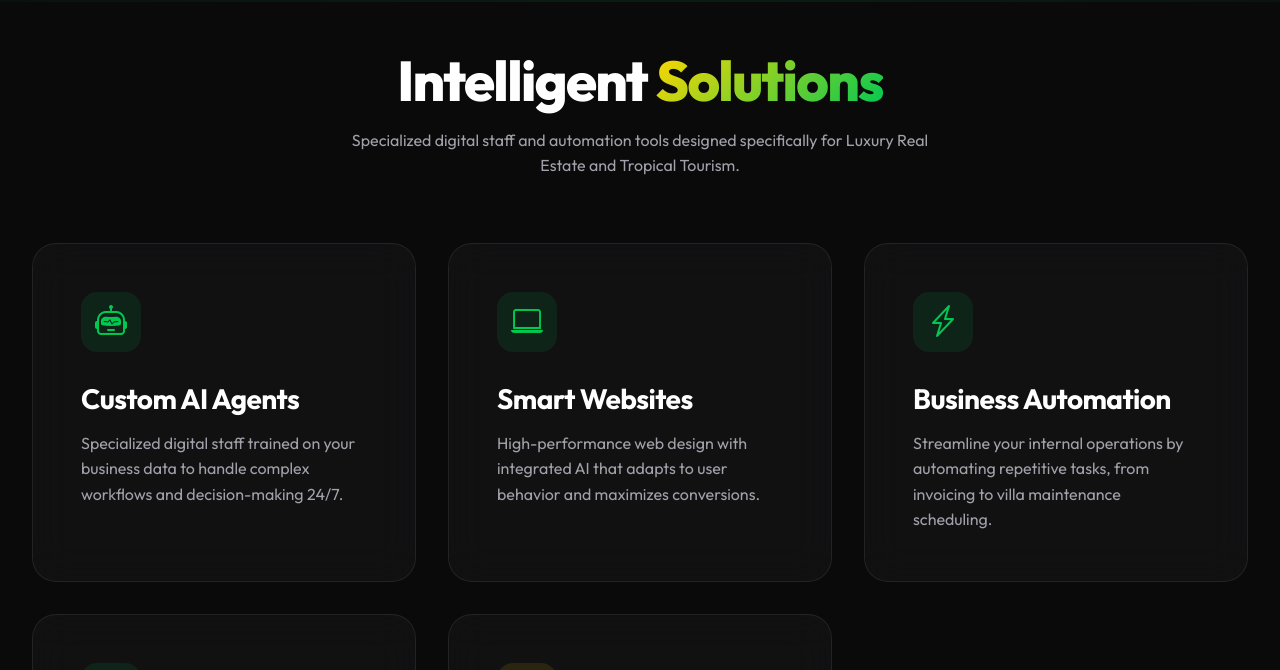
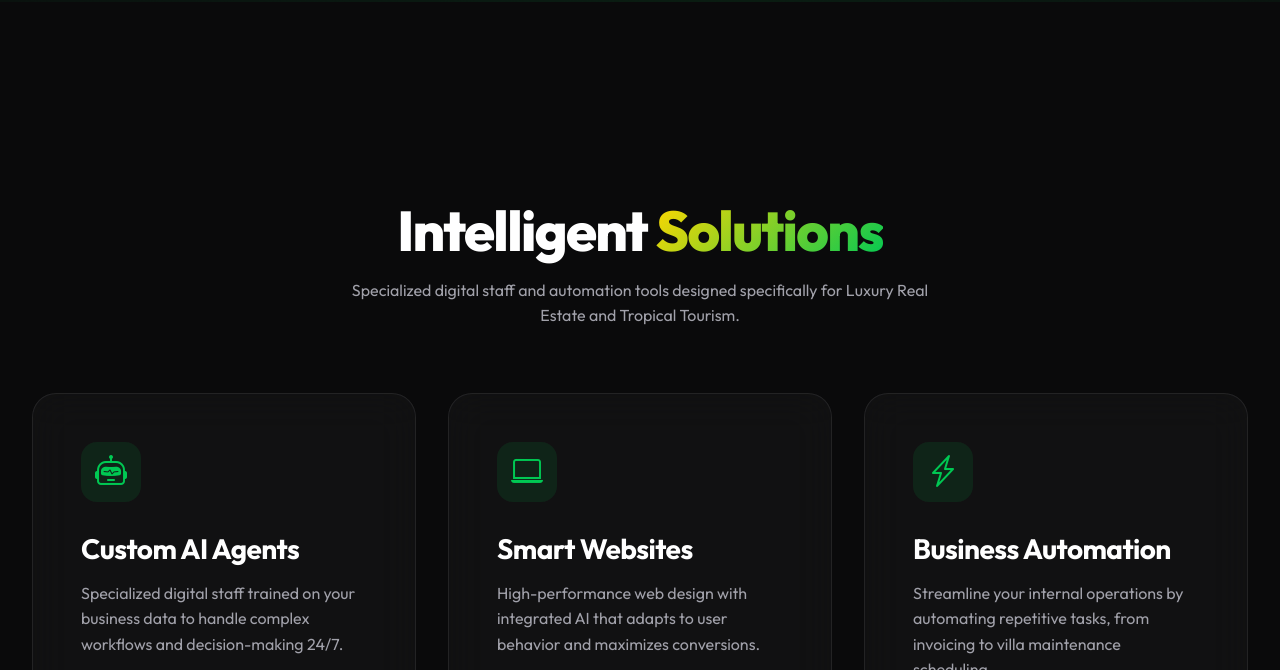
Before and after one commit to IVarm32/Island-Connect-AI., a React (Vite) app: page / in a window 1280 px wide. Shown: the part 1070-1740 px from the top of the page. Built offline with nearby package versions, Linux system fonts and the light colour scheme.

Commit message:
UI Fix: Prevent .container from overriding section vertical padding, ensuring correct spacing

```diff
--- a/css/style.css
+++ b/css/style.css
@@ -42,7 +42,8 @@ h4 {
 .container {
     max-width: 1300px;
     margin: 0 auto;
-    padding: 0 2rem;
+    padding-left: 2rem;
+    padding-right: 2rem;
 }
 
 section {
--- a/index.html
+++ b/index.html
@@ -66,7 +66,8 @@
         .container {
             max-width: 1300px;
             margin: 0 auto;
-            padding: 0 2rem;
+            padding-left: 2rem;
+            padding-right: 2rem;
         }
 
         .fixed-nav {
```
